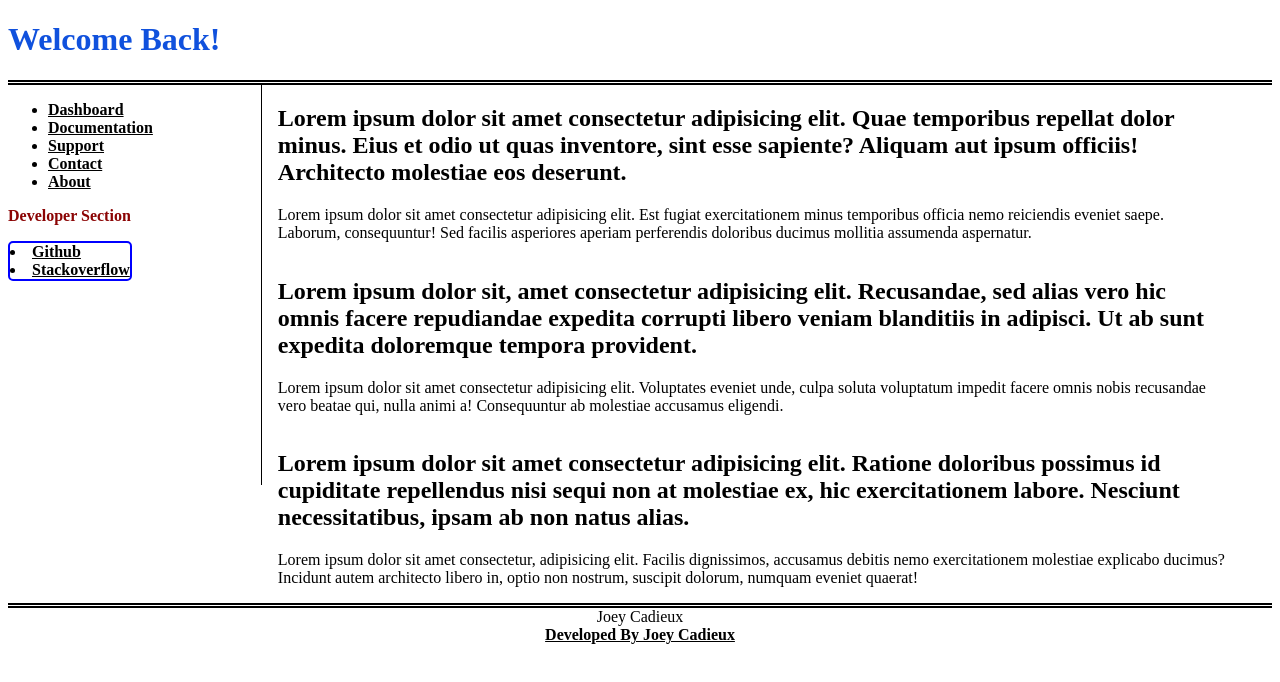
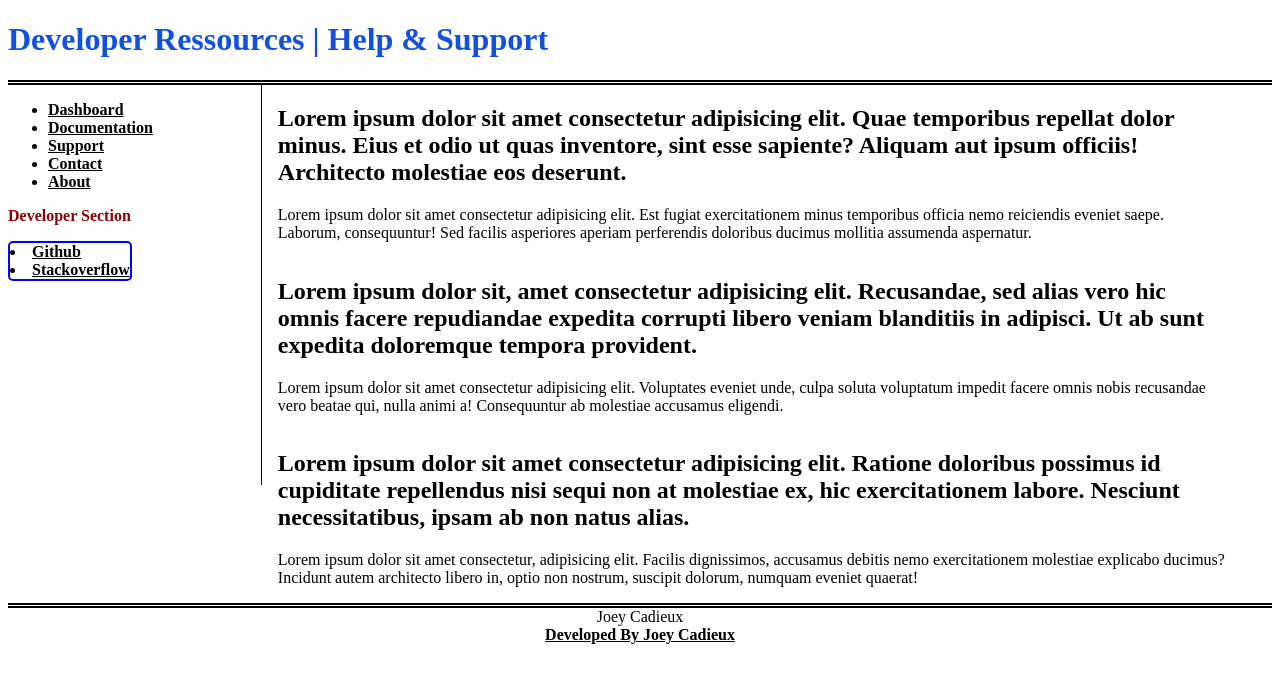
Before and after one commit to drjoeycadieux/Intentional, a plain HTML site: page index.html in a window 1280 px wide. Drawn offline with Linux system fonts and the light colour scheme.

Commit message:
header text

```diff
--- a/index.html
+++ b/index.html
@@ -14,7 +14,7 @@
 
 	<header>
 		<h1 id="one">
-			Welcome Back!
+			Developer Ressources | Help & Support
 		</h1>
 	</header>
 
```
